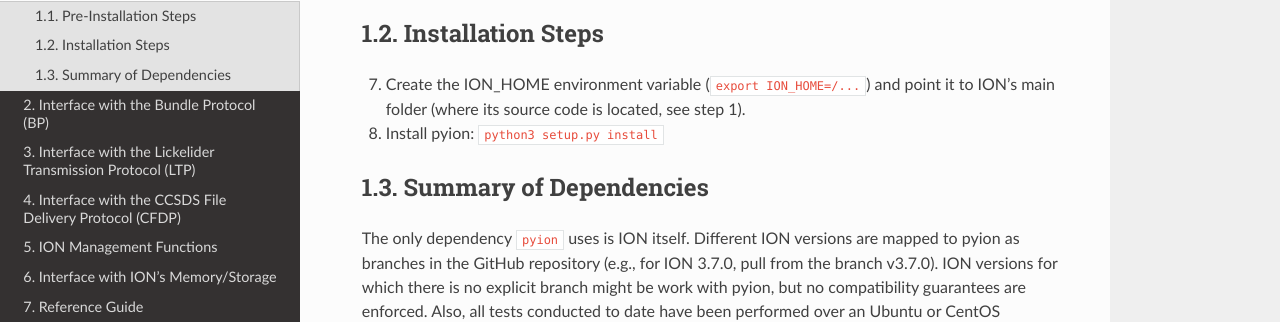
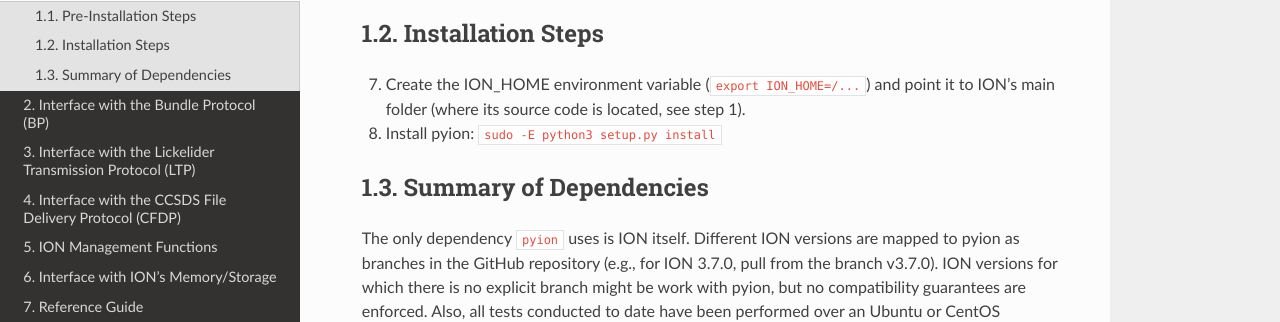
Before and after one commit to msancheznet/pyion, a Sphinx documentation site: the page built from docs/install.rst, in a window 1280 px wide and 900 px high, scrolled down 715 px. Shown: the part 132-454 px from the top of the window. Built offline with Sphinx 7.4.7 and the Read the Docs theme 2.0.0, drawn with Linux system fonts in a browser that asks for light colours; comment, search, counter and statistics services are not loaded.

Commit message:
Update install.rst

```diff
--- a/docs/install.rst
+++ b/docs/install.rst
@@ -35,7 +35,7 @@ Installation Steps
 ------------------
 
 7) Create the ION_HOME environment variable (``export ION_HOME=/...``) and point it to ION's main folder (where its source code is located, see step 1).
-8) Install pyion: ``python3 setup.py install``
+8) Install pyion: ``sudo -E python3 setup.py install``
 
 Summary of Dependencies
 -----------------------
```
